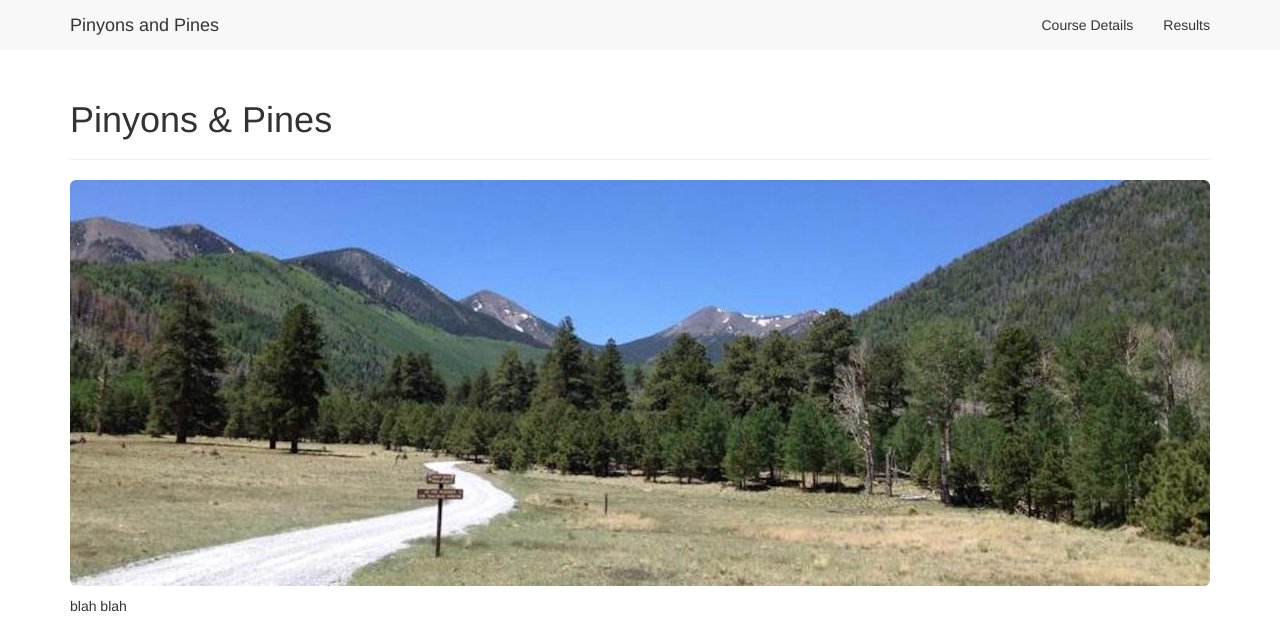
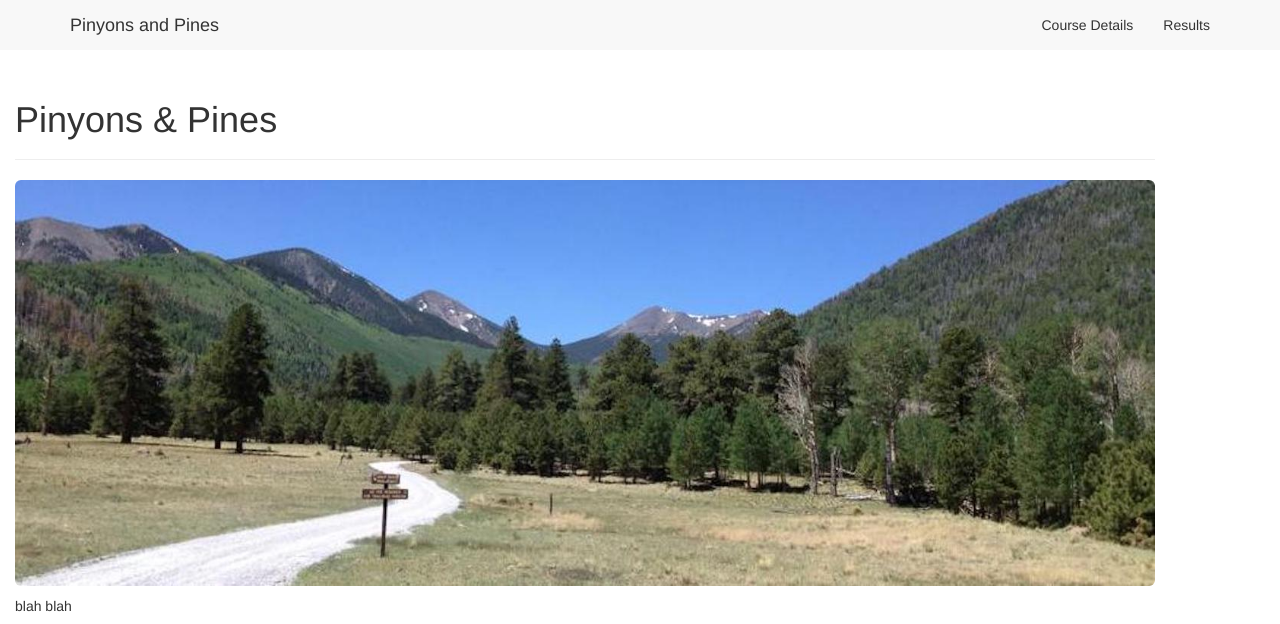
Before and after one commit to dcernst/PinyonsPines, a Jekyll site: the page built from index.md, in a window 1280 px wide and 1391 px high. Shown: the top 624 px of the window. Built offline with Jekyll 4.4.1, drawn with Linux system fonts in a browser that asks for light colours; nearby versions of some CDN libraries; grey boxes are pictures that could not be loaded.

Commit message:
Update to css

```diff
--- a/css/extra.css
+++ b/css/extra.css
@@ -1,3 +1,7 @@
+body {
+    max-width: 950px;
+}
+
 .post-meta {
   font-size: small-font-size;
   color: grey-color;
```
